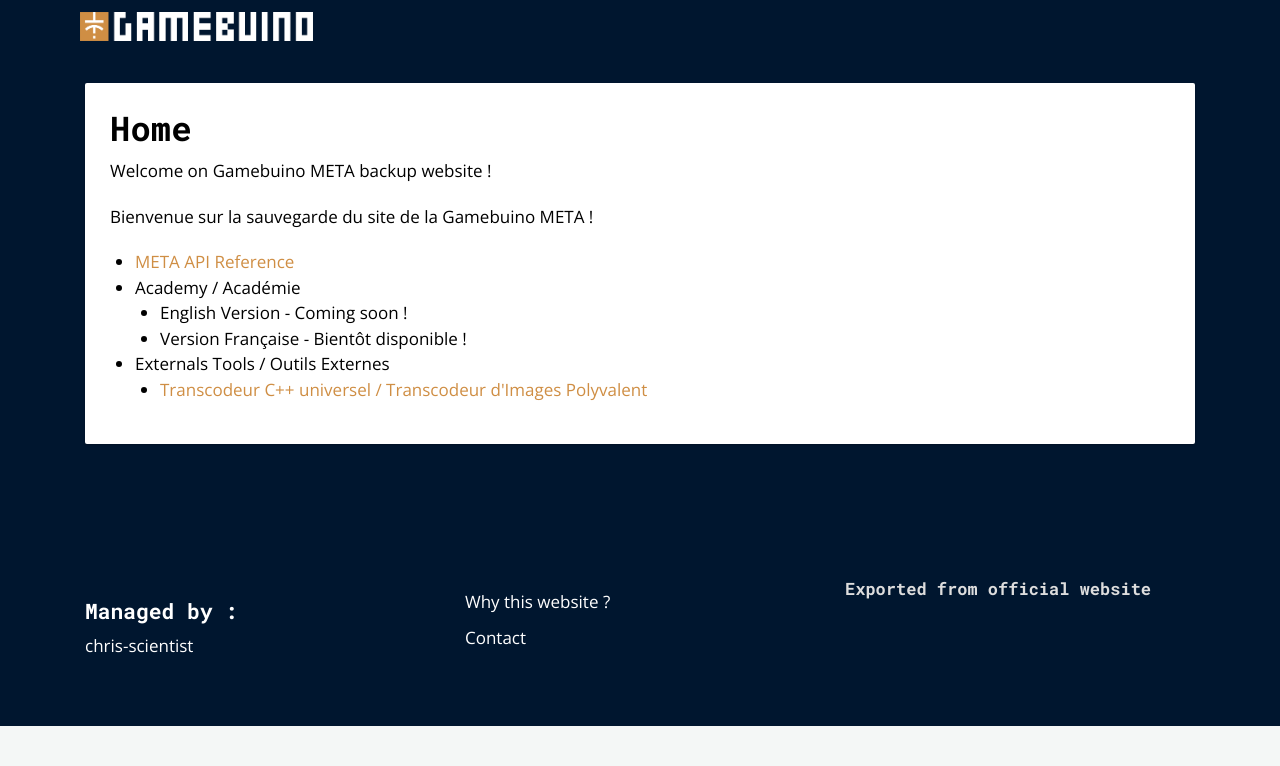
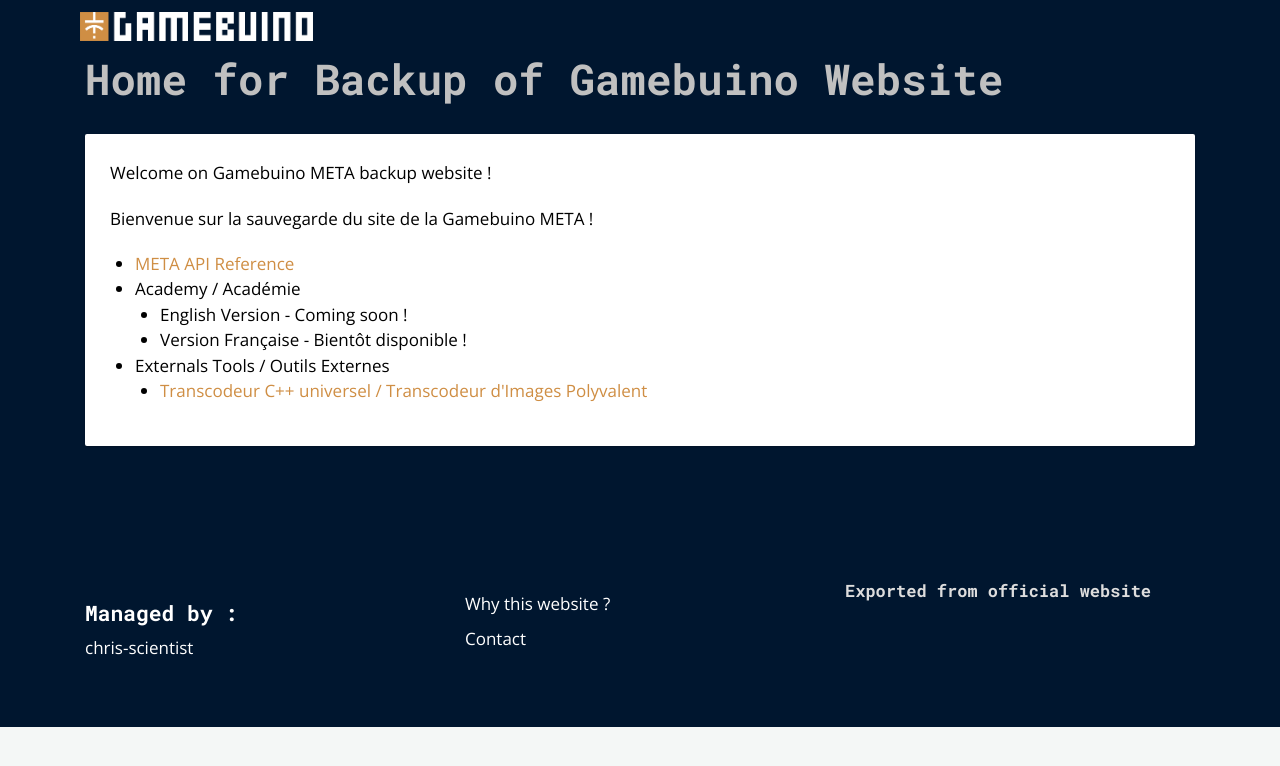
Before and after one commit to chris-scientist/gamebuino, a Jekyll site: the page built from index.md, in a window 1280 px wide. Shown: the top 766 px of the page. Built offline with Jekyll 4.4.1, drawn with Linux system fonts in a browser that asks for light colours; nearby versions of some CDN libraries; library files that are not in the unit come from our copies.

Commit message:
Update homepage : change title

```diff
--- a/index.md
+++ b/index.md
@@ -4,10 +4,14 @@
 permalink: /
 ---
 
+<div class="creation-header">
+	<div class="infos">
+		<h1> Home for {{ site.title }} </h1>
+	</div>
+</div>
 <div class="row margeur-30">
 	<div class="col-12">
 		<div class="creation-content fr-view white-container">
-			<h2>Home</h2>
 			<p>
 				Welcome on Gamebuino META backup website !
 			</p>
```
